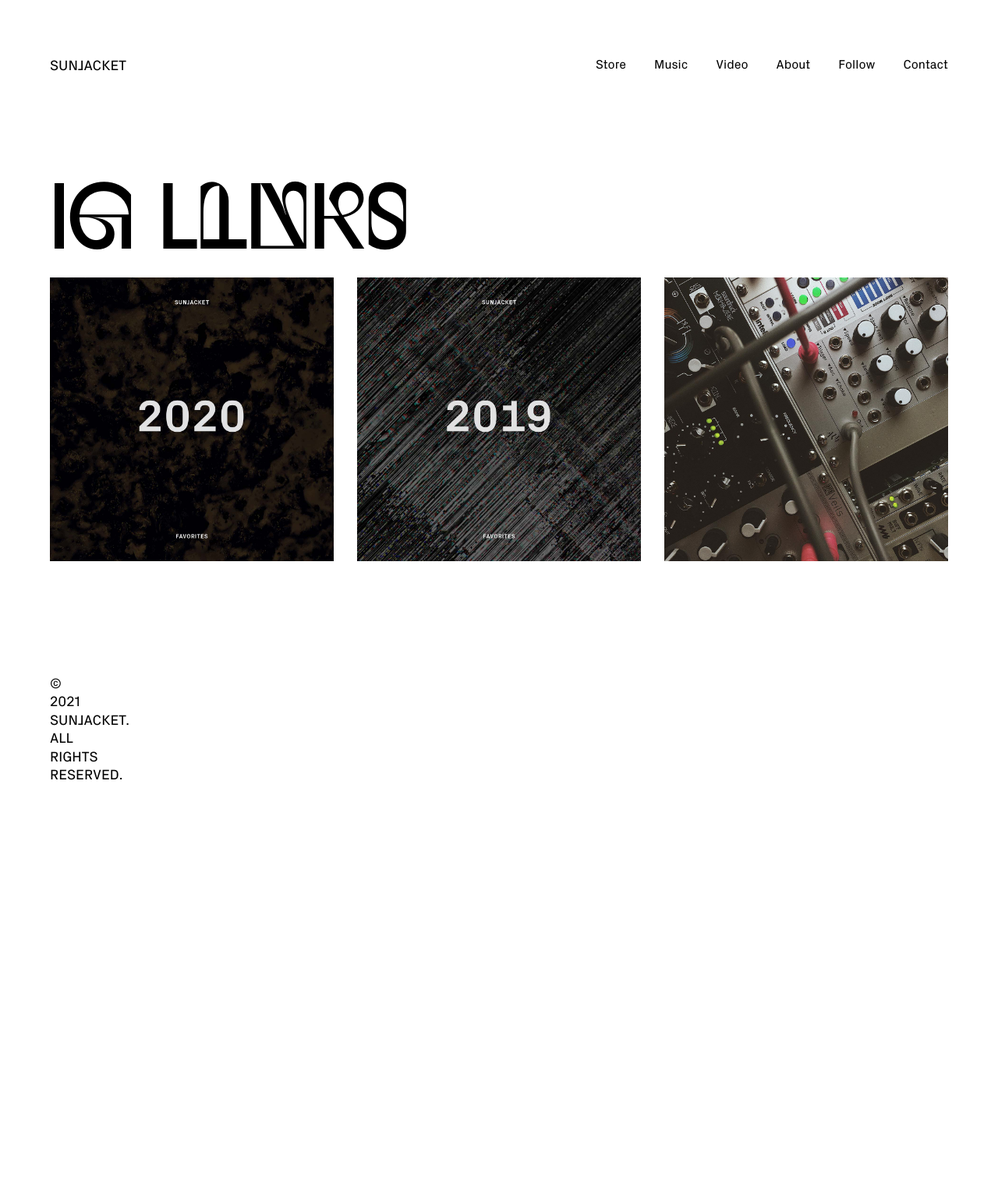
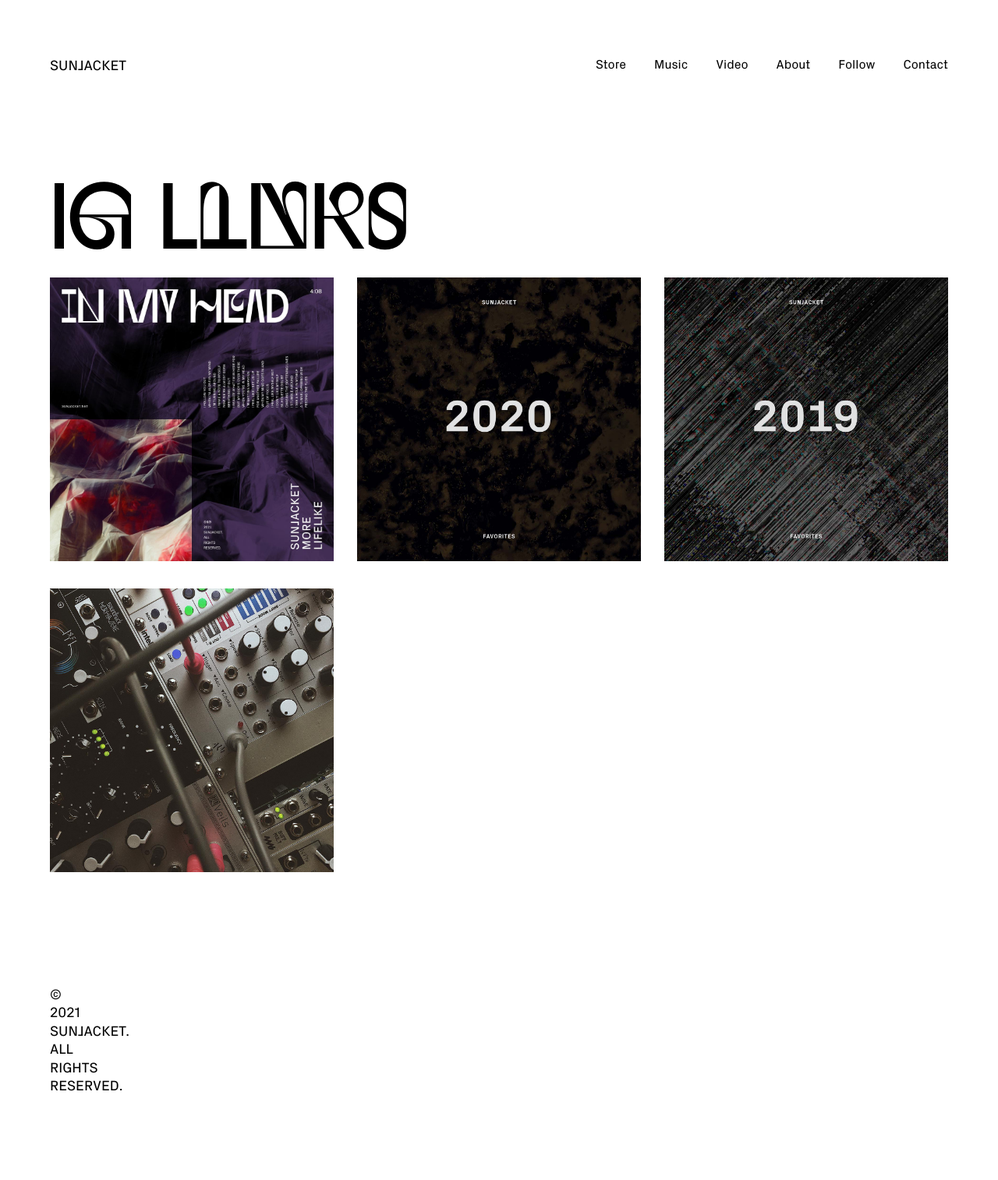
Before and after one commit to sunjacket/sunjacket.github.io, a Jekyll site: the page built from instagram.html, in a window 1280 px wide. Shown: the whole page at 78% size. Built offline with Jekyll 4.4.1, drawn with Linux system fonts in a browser that asks for light colours; nearby versions of some CDN libraries; comment, search, counter and statistics services are not loaded; before the commit the page ends 1115 px from its top, so only the background shows below that.

Commit message:
add in my head premiere to ig links

```diff
--- a/instagram.html
+++ b/instagram.html
@@ -10,6 +10,11 @@ published: true
     <h2 class="section-title">Ig Links</h2>
 
     <ul class="row">
+      <!-- post -->
+      <li class="col col-3 insta-post">
+        <a href="https://smarturl.it/7kbvg7"><img alt="Premiere: In My Head via Atwood Music" src="../images/instagram/sunjacket-2021-03-30.jpg"></a>
+      </li>
+      <!-- / post -->
       <!-- post -->
       <li class="col col-3 insta-post">
         <a href="https://smarturl.it/w6xuhu"><img alt="2020 Spotify playlist" src="../images/instagram/sunjacket-2020-12-23.jpg"></a>
```
Also changed, not shown: images/instagram/sunjacket-2021-03-30.jpg (added).
